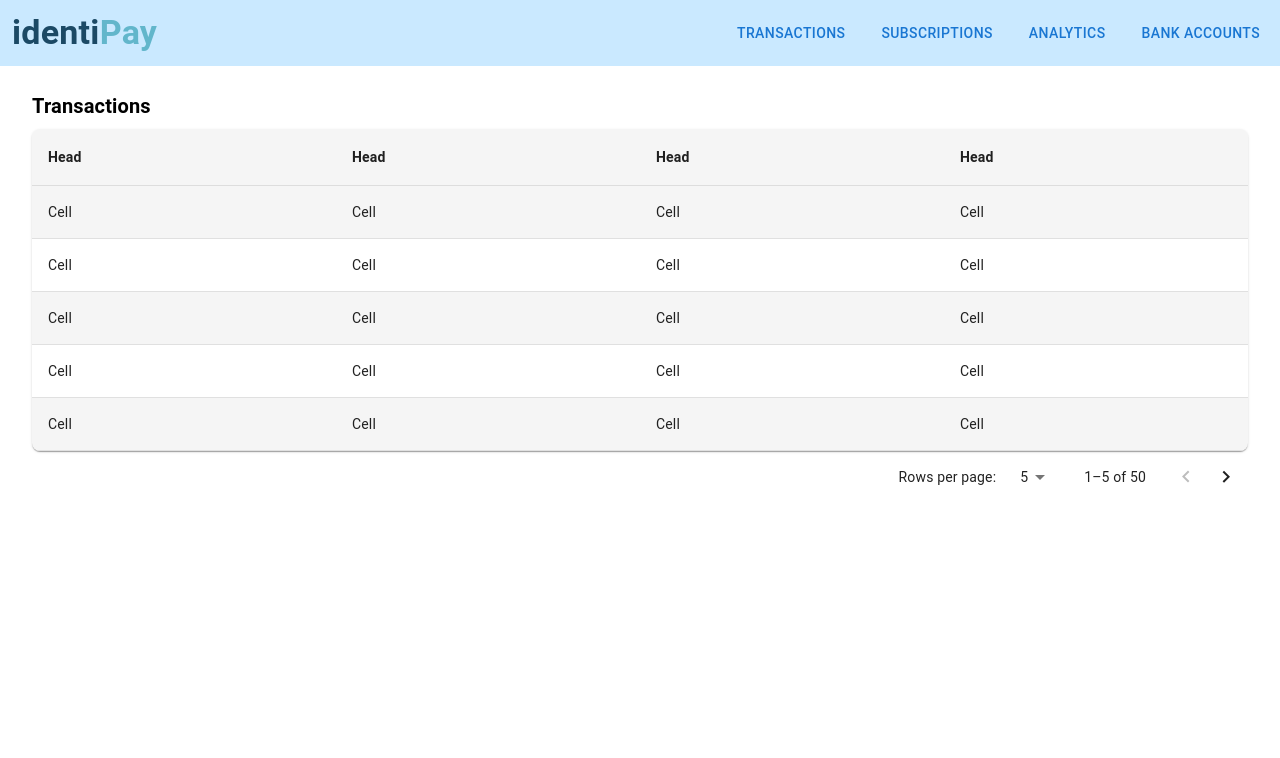
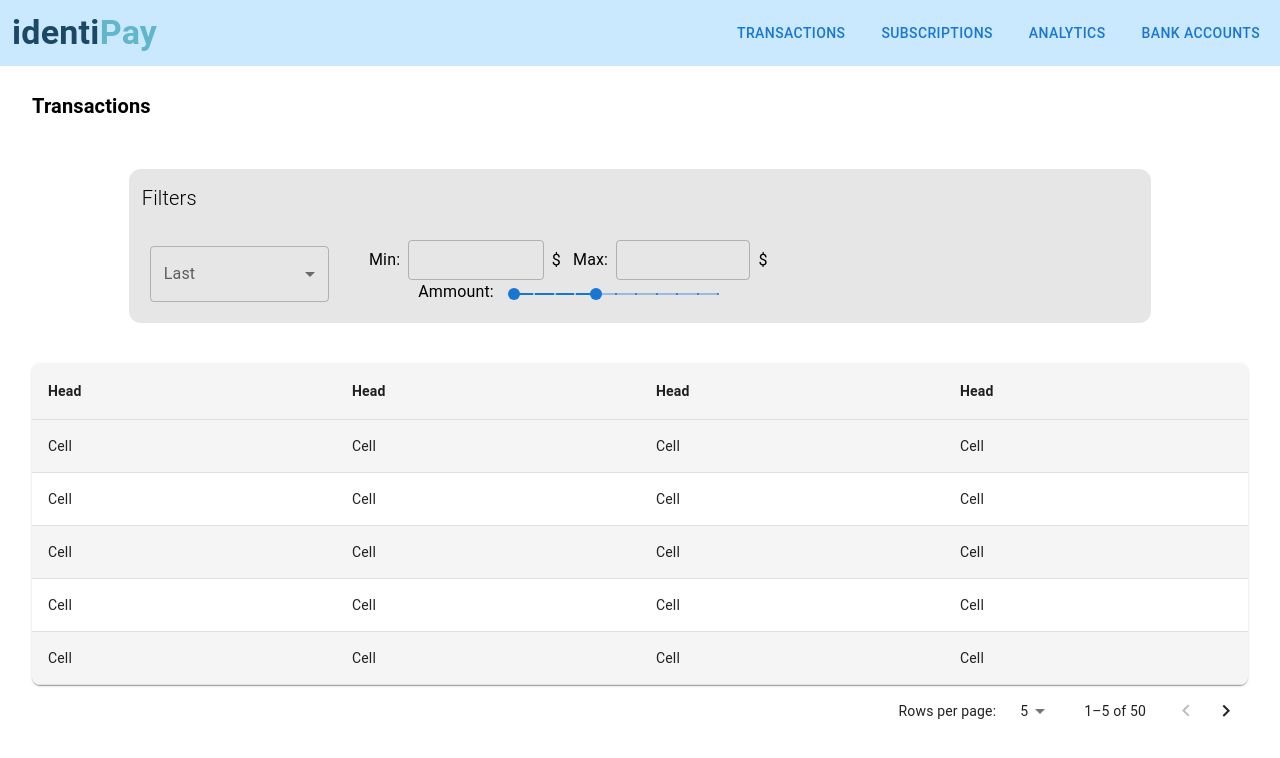
Before and after one commit to krsultov/ctrl-alt-defeat-ht11, a Next.js app in the folder frontend/: page /Transactions in a window 1280 px wide. Shown: the top 758 px of the page. Built offline with nearby package versions, Linux system fonts and the light colour scheme.

Commit message:
Added Filter to Transactions

```diff
--- a/frontend/src/app/Transactions/page.tsx
+++ b/frontend/src/app/Transactions/page.tsx
@@ -13,6 +13,7 @@ import {
     TablePagination
 } from "@mui/material"
 import { styled } from "@mui/material/styles"
+import Filter from "../(components)/Filter"
 
 const StyledTableCell = styled(TableCell)(({ theme }) => ({
     fontWeight: "bold",
@@ -54,6 +55,11 @@ export default function Transactions() {
             <Typography variant="h6" fontWeight="bold" gutterBottom>
                 Transactions
             </Typography>
+
+            <div className="p-10">
+                <Filter/>
+            </div>
+
             <TableContainer component={Paper} sx={{ width: "100%", borderRadius: 2, overflow: "hidden" }}>
                 <Table sx={{ minWidth: "100%" }} aria-label="customized table">
                     <TableHead>
```
